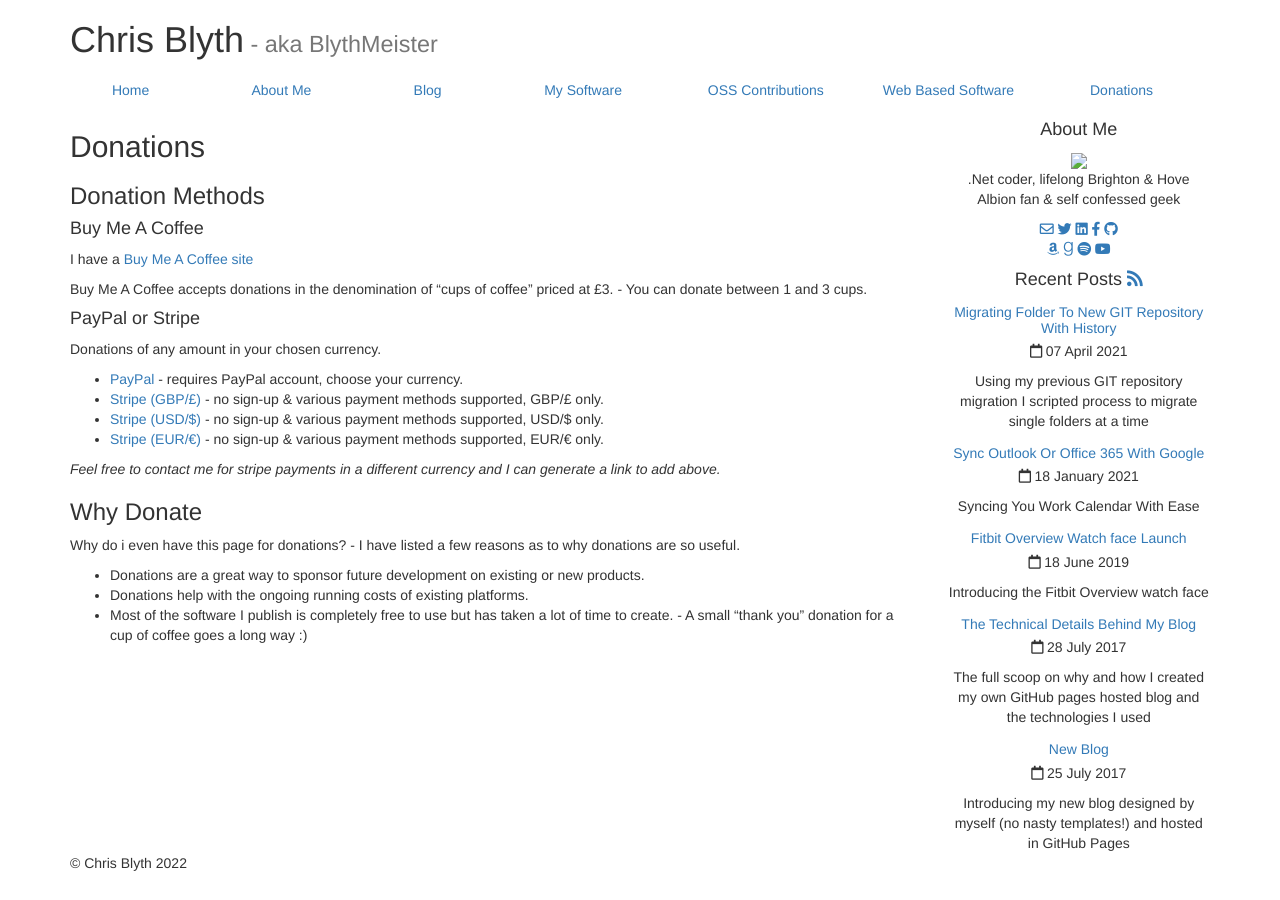
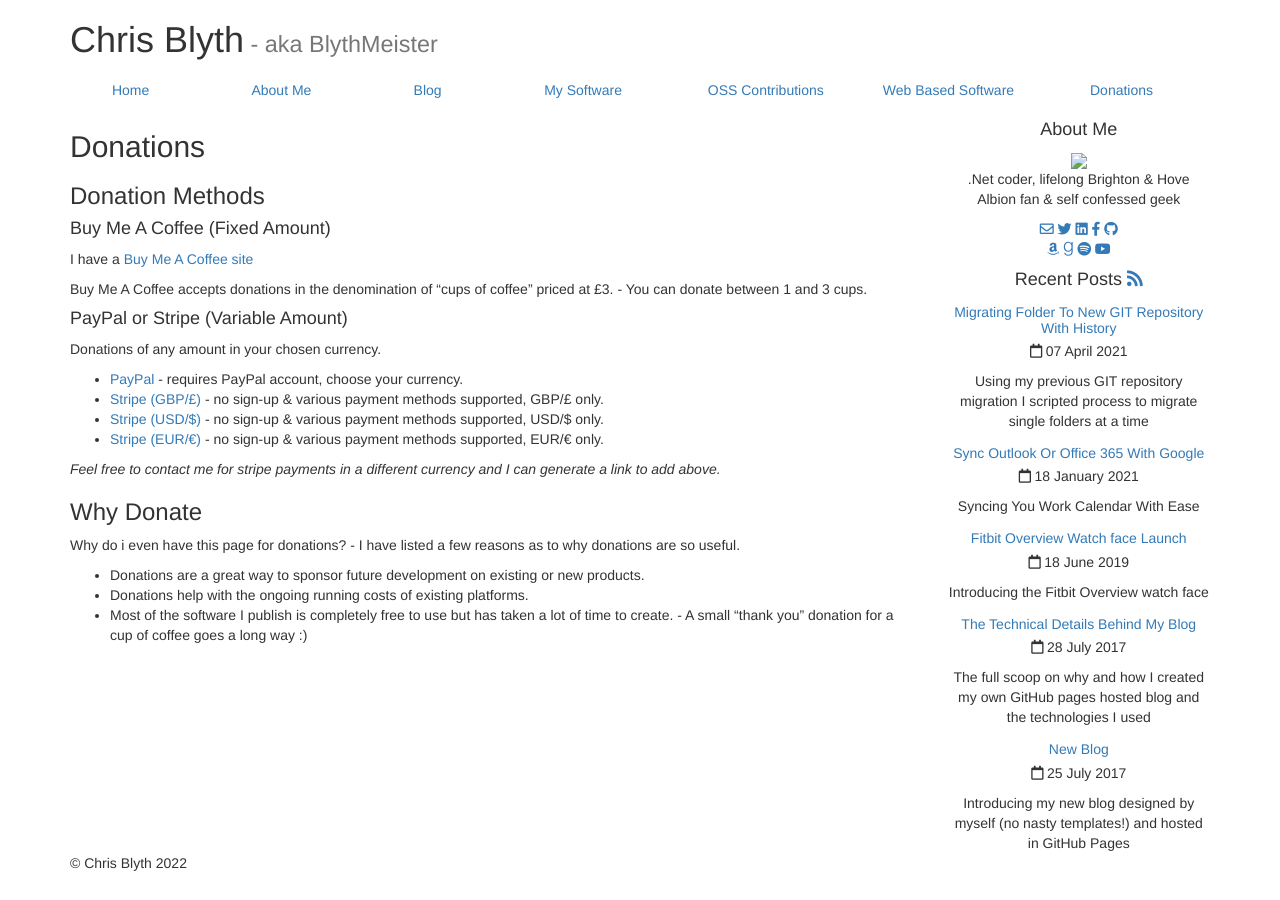
Before and after one commit to BlythMeister/blyth.me.uk, a Jekyll site: the page built from donations/index.md, in a window 1280 px wide. Built offline with Jekyll 4.4.1, drawn with Linux system fonts in a browser that asks for light colours; nearby versions of some CDN libraries.

Commit message:
Update index.md

```diff
--- a/donations/index.md
+++ b/donations/index.md
@@ -7,13 +7,13 @@
 
 ### Donation Methods
 
-#### Buy Me A Coffee
+#### Buy Me A Coffee (Fixed Amount)
 
 I have a [Buy Me A Coffee site](https://www.buymeacoffee.com/blythmeister)
 
 Buy Me A Coffee accepts donations in the denomination of "cups of coffee" priced at £3. - You can donate between 1 and 3 cups.
 
-#### PayPal or Stripe
+#### PayPal or Stripe (Variable Amount)
 
 Donations of any amount in your chosen currency.
 
```
